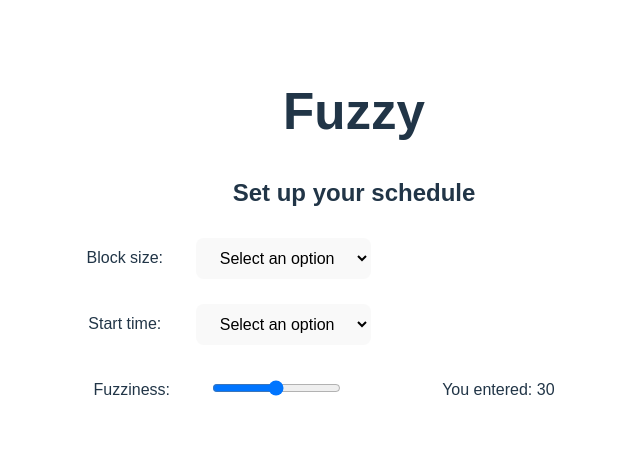
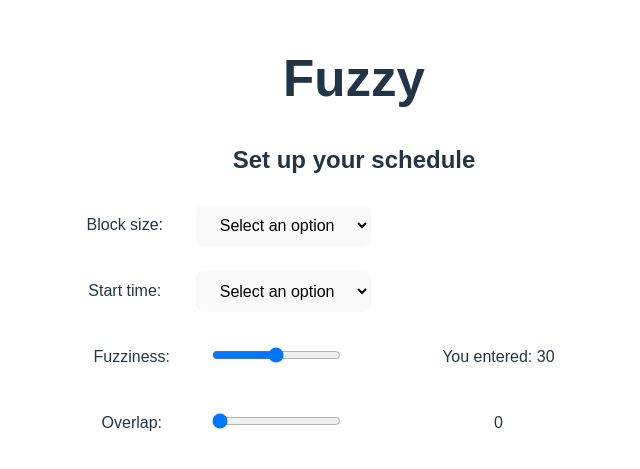
Before and after one commit to TomRosenbloom/fuzzy-web, a React (Vite) app: page / in a window 1280 px wide. Shown: the part 161-630 px from the top of the page, without its empty margins (286-926 px from the left). Built offline with nearby package versions, Linux system fonts and the light colour scheme.

Commit message:
added overlap slider

```diff
--- a/src/App.jsx
+++ b/src/App.jsx
@@ -3,6 +3,7 @@ import './App.css'
 
 import Dropdown from "./Dropdown";
 import FuzzinessSlider from './FuzzinessSlider';
+import OverlapSlider from './OverlapSlider';
 
 
 function App() {
@@ -11,9 +12,13 @@ function App() {
   const [selectedStartTime, setSelectedStartTime] = useState("");
 
   const [fuzziness, setFuzziness] = useState(30);
-
   const handleFuzzinessChange = (event) => {
     setFuzziness(Number(event.target.value)); // Convert string to number
+  };
+
+  const [overlap, setOverlap] = useState(0);
+  const handleOverlapChange = (event) => {
+    setOverlap(Number(event.target.value));
   };
 
 
@@ -58,6 +63,18 @@ function App() {
         </div>
       </div>
 
+      <div className="row">
+        <div className="label">
+          <p>Overlap:</p>
+        </div>
+        <div className="input">
+          <OverlapSlider value={overlap} onChange={handleOverlapChange} />
+        </div>
+        <div className="output">
+          {overlap && <p>You entered: {overlap}</p>}
+        </div>
+      </div>
+
     </div>
   )
 }
--- /dev/null
+++ b/src/OverlapSlider.jsx
@@ -0,0 +1,16 @@
+import { useState } from "react";
+
+export default function OverlapSlider({value, onChange}) {
+
+  return (
+    <input
+      type="range"
+      min="0"
+      max="60"
+      step="5"
+      value={value}
+      onChange={onChange}
+    />
+  )
+
+}
```
